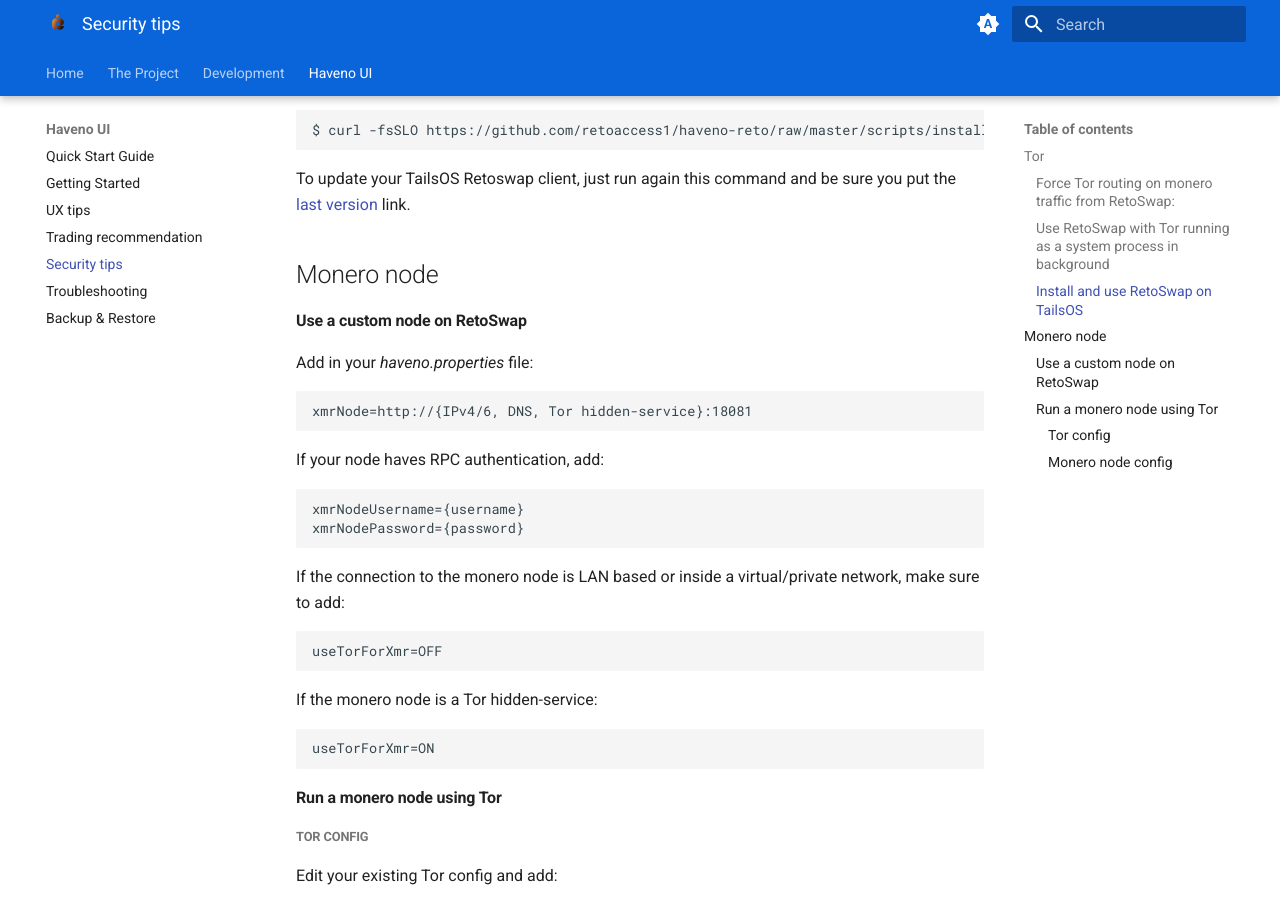
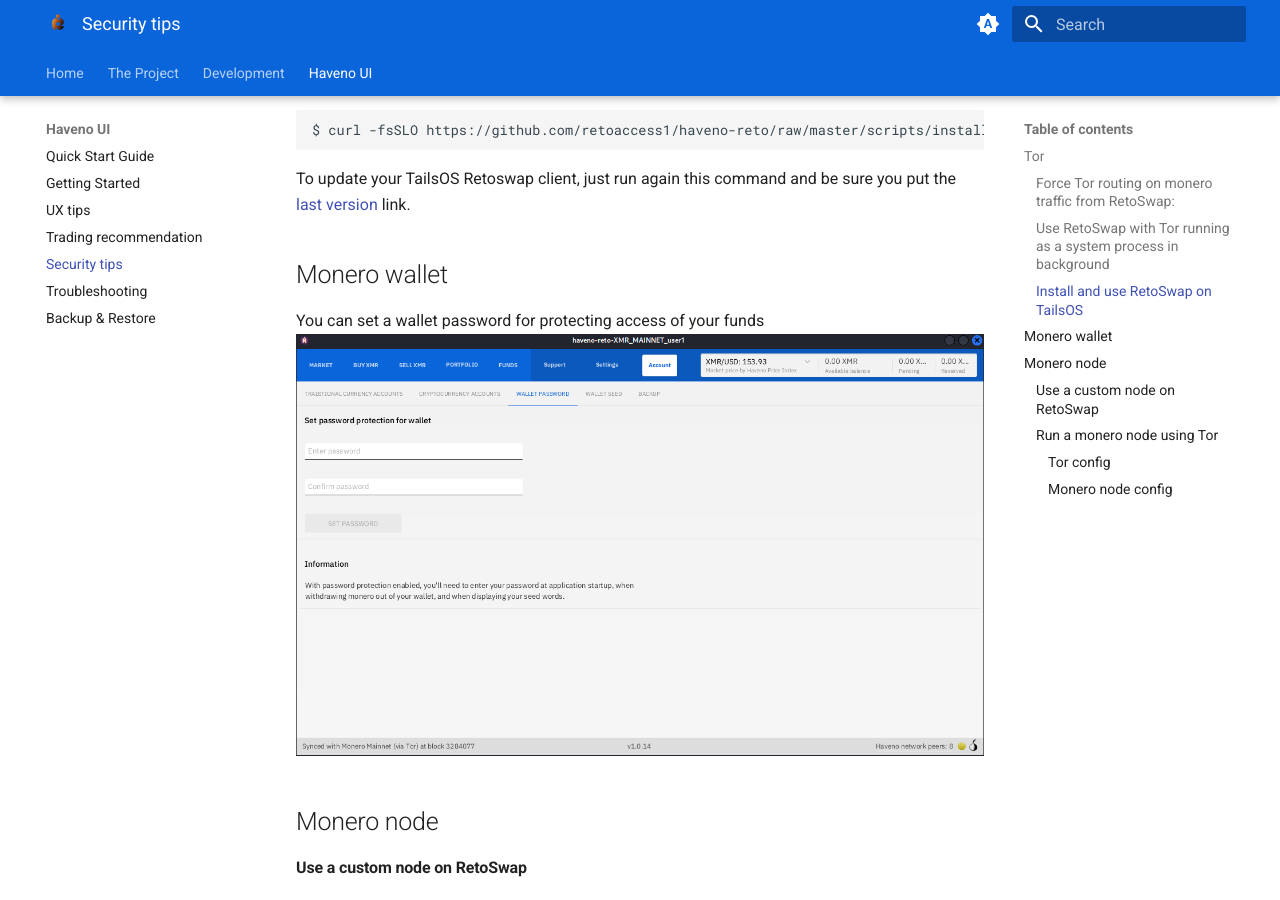
Before and after one commit to boldsuck/haveno-reto-docs, an MkDocs documentation site: the page built from docs/haveno-ui/security.md, in a window 1280 px wide and 900 px high, scrolled down 942 px. Built offline with MkDocs 1.6.1 and Material for MkDocs 9.7.7, drawn with Linux system fonts in a browser that asks for light colours; plug-ins that fetch from the network failed and are left out; the version menu is left out.

Commit message:
Update security.md

````diff
--- a/docs/haveno-ui/security.md
+++ b/docs/haveno-ui/security.md
@@ -41,6 +41,10 @@
 $ curl -fsSLO https://github.com/retoaccess1/haveno-reto/raw/master/scripts/install_tails/haveno-install.sh && bash haveno-install.sh https://github.com/retoaccess1/haveno-reto/releases/download/v(last-version)/haveno-linux-deb.zip <DAA24D878B8D36C90120A897CA02DAC12DAE2D0F>
 ```
 To update your TailsOS Retoswap client, just run again this command and be sure you put the [last version](https://github.com/retoaccess1/haveno-reto/releases/latest) link.
+
+## Monero wallet
+You can set a wallet password for protecting access of your funds
+![Image](../resources/img/haveno-ui/password_wallet.png)
 
 ## Monero node
 
````
